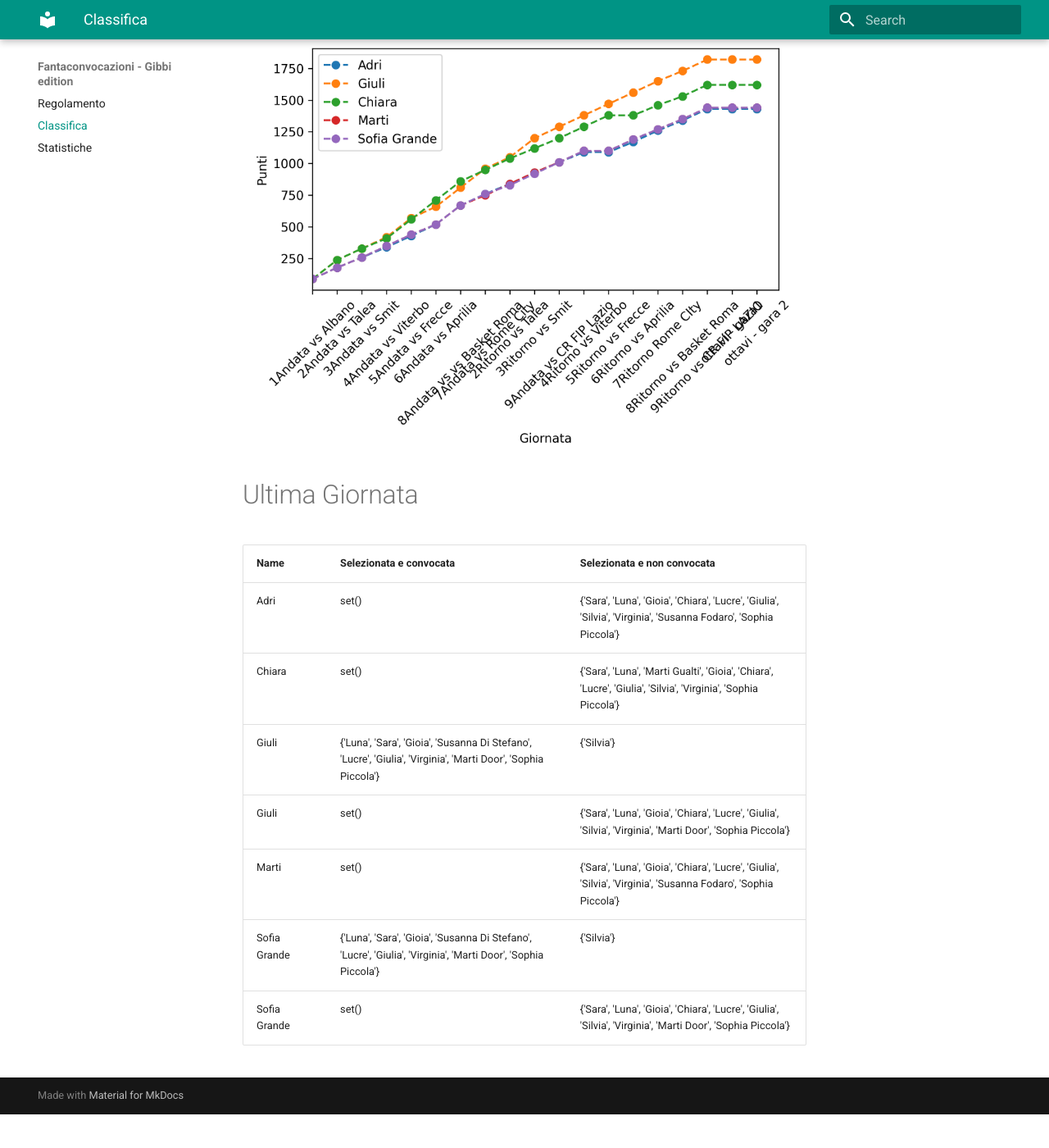
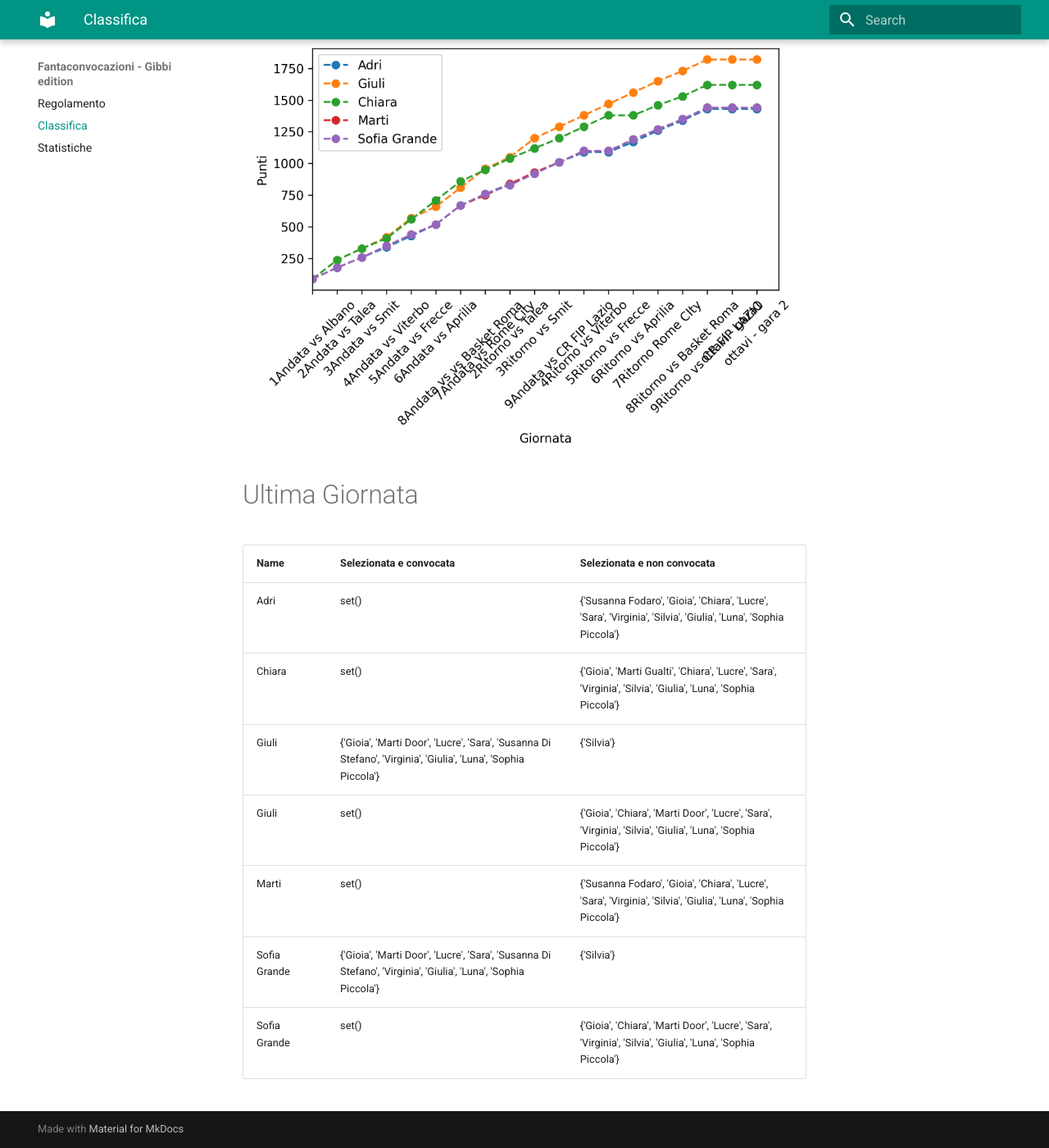
Before and after one commit to martinig94/fantagibbi, an MkDocs documentation site: the page built from docs/Classifica.md, in a window 1280 px wide and 1400 px high, scrolled down 565 px. Shown: the whole window at 82% size. Built offline with MkDocs 1.6.1 and Material for MkDocs 9.7.7, drawn with Linux system fonts in a browser that asks for light colours; before the commit the page ends 1924 px from its top, so only the background shows below that.

Commit message:
Auto-update from main.py

```diff
--- a/docs/Classifica.md
+++ b/docs/Classifica.md
@@ -18,11 +18,11 @@
 <!-- START_TABLE CORRECT -->
 | Name         | Selezionata e convocata                                                                                        | Selezionata e non convocata                                                                                      |
 |:-------------|:---------------------------------------------------------------------------------------------------------------|:-----------------------------------------------------------------------------------------------------------------|
-| Adri         | set()                                                                                                          | {'Sara', 'Luna', 'Gioia', 'Chiara', 'Lucre', 'Giulia', 'Silvia', 'Virginia', 'Susanna Fodaro', 'Sophia Piccola'} |
-| Chiara       | set()                                                                                                          | {'Sara', 'Luna', 'Marti Gualti', 'Gioia', 'Chiara', 'Lucre', 'Giulia', 'Silvia', 'Virginia', 'Sophia Piccola'}   |
-| Giuli        | {'Luna', 'Sara', 'Gioia', 'Susanna Di Stefano', 'Lucre', 'Giulia', 'Virginia', 'Marti Door', 'Sophia Piccola'} | {'Silvia'}                                                                                                       |
-| Giuli        | set()                                                                                                          | {'Sara', 'Luna', 'Gioia', 'Chiara', 'Lucre', 'Giulia', 'Silvia', 'Virginia', 'Marti Door', 'Sophia Piccola'}     |
-| Marti        | set()                                                                                                          | {'Sara', 'Luna', 'Gioia', 'Chiara', 'Lucre', 'Giulia', 'Silvia', 'Virginia', 'Susanna Fodaro', 'Sophia Piccola'} |
-| Sofia Grande | {'Luna', 'Sara', 'Gioia', 'Susanna Di Stefano', 'Lucre', 'Giulia', 'Virginia', 'Marti Door', 'Sophia Piccola'} | {'Silvia'}                                                                                                       |
-| Sofia Grande | set()                                                                                                          | {'Sara', 'Luna', 'Gioia', 'Chiara', 'Lucre', 'Giulia', 'Silvia', 'Virginia', 'Marti Door', 'Sophia Piccola'}     |
+| Adri         | set()                                                                                                          | {'Susanna Fodaro', 'Gioia', 'Chiara', 'Lucre', 'Sara', 'Virginia', 'Silvia', 'Giulia', 'Luna', 'Sophia Piccola'} |
+| Chiara       | set()                                                                                                          | {'Gioia', 'Marti Gualti', 'Chiara', 'Lucre', 'Sara', 'Virginia', 'Silvia', 'Giulia', 'Luna', 'Sophia Piccola'}   |
+| Giuli        | {'Gioia', 'Marti Door', 'Lucre', 'Sara', 'Susanna Di Stefano', 'Virginia', 'Giulia', 'Luna', 'Sophia Piccola'} | {'Silvia'}                                                                                                       |
+| Giuli        | set()                                                                                                          | {'Gioia', 'Chiara', 'Marti Door', 'Lucre', 'Sara', 'Virginia', 'Silvia', 'Giulia', 'Luna', 'Sophia Piccola'}     |
+| Marti        | set()                                                                                                          | {'Susanna Fodaro', 'Gioia', 'Chiara', 'Lucre', 'Sara', 'Virginia', 'Silvia', 'Giulia', 'Luna', 'Sophia Piccola'} |
+| Sofia Grande | {'Gioia', 'Marti Door', 'Lucre', 'Sara', 'Susanna Di Stefano', 'Virginia', 'Giulia', 'Luna', 'Sophia Piccola'} | {'Silvia'}                                                                                                       |
+| Sofia Grande | set()                                                                                                          | {'Gioia', 'Chiara', 'Marti Door', 'Lucre', 'Sara', 'Virginia', 'Silvia', 'Giulia', 'Luna', 'Sophia Piccola'}     |
 <!-- END_TABLE CORRECT -->
```
